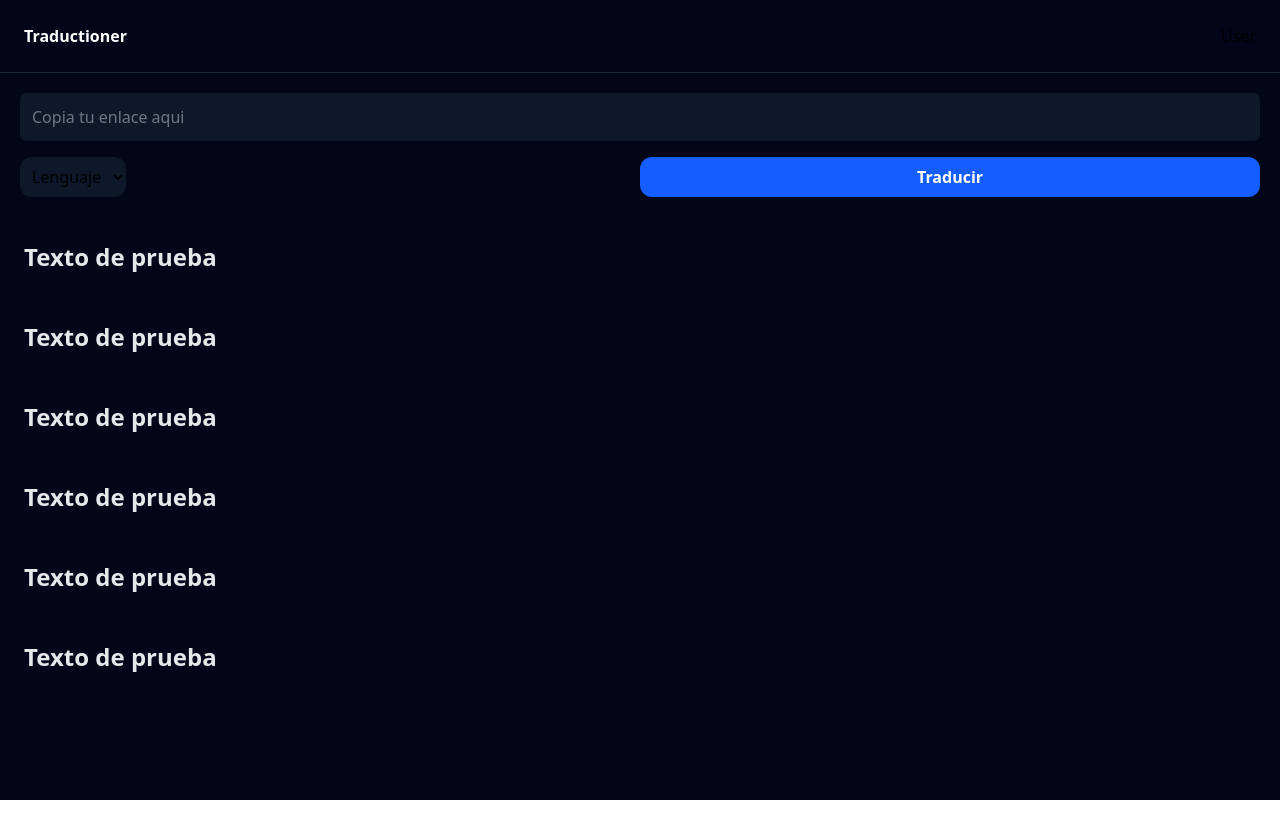
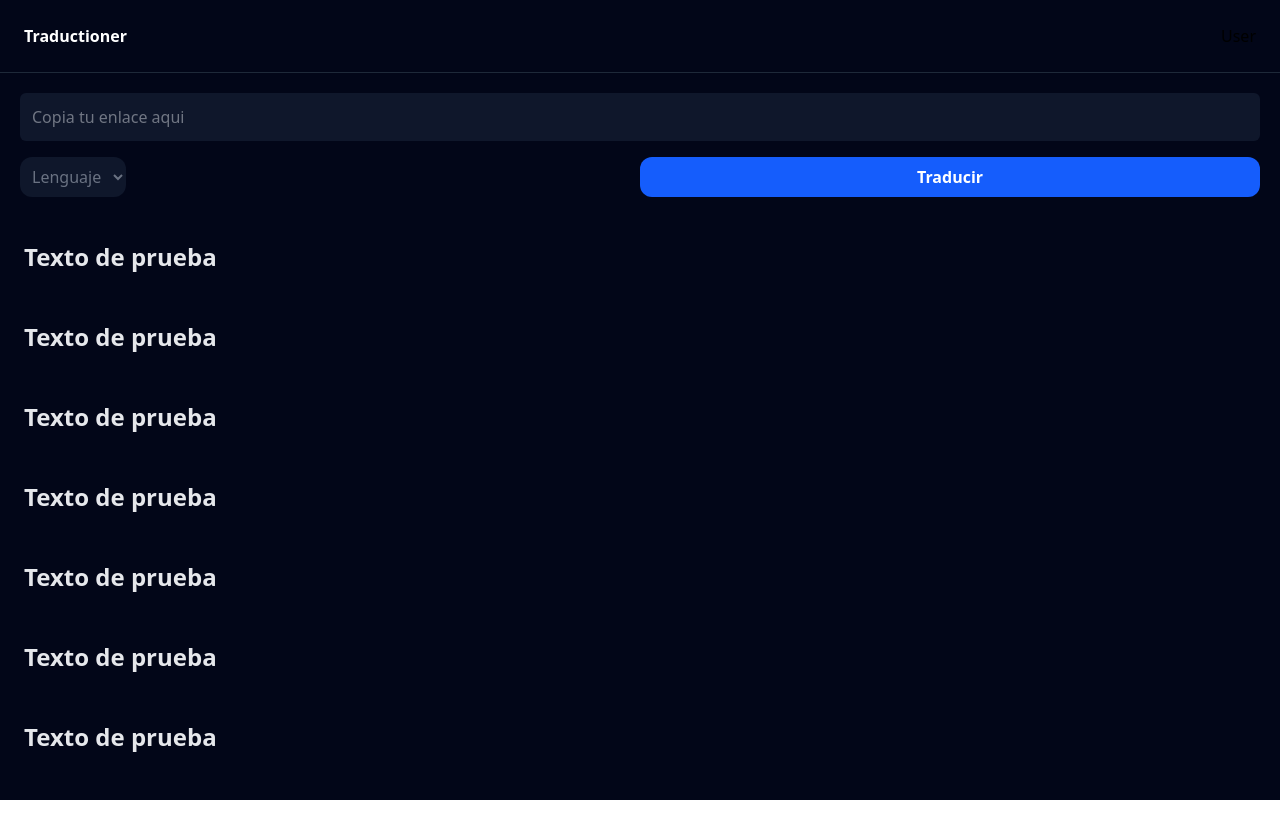
Before and after one commit to josefrlnc01/traduccioner, a React (Vite) app in the folder frontend/: page / in a window 1280 px wide. Shown: the top 838 px of the page. After the commit the page ends 800 px from the top, so only its background shows below. Built offline with nearby package versions, Linux system fonts and the light colour scheme.

Commit message:
implementación de vista de subtítulos y modificación de estilos de módulos

```diff
--- a/frontend/src/views/FormView.tsx
+++ b/frontend/src/views/FormView.tsx
@@ -27,7 +27,7 @@ export default function FormView() {
         <form onSubmit={handleSubmit} className="w-full flex flex-col gap-4">
         <input onChange={handleInput} placeholder="Copia tu enlace aqui" type='text' className='w-full min-w-full p-3 text-gray-300 rounded-md bg-slate-900'/>
         <div className="w-full flex justify-between">
-            <select className="bg-slate-900 rounded-xl pb-1 pt-1 pr-2 pl-2">
+            <select className="bg-slate-900 rounded-xl pb-1 pt-1 pr-2 pl-2 text-gray-500">
                 <option className="text-gray-500" value="">Lenguaje</option>
                     {Object.entries(languages).map(([label, code]) => (
                         <option key={code} value={code}>{label}</option>
--- a/frontend/src/views/MainView.tsx
+++ b/frontend/src/views/MainView.tsx
@@ -6,7 +6,7 @@ import SubtitlesView from './SubtitlesView'
 export default function MainView() {
   return (
     <>
-    <main className='h-dvh h-vh w-dvw w-vw bg-slate-950 flex flex-col'>
+    <main className='h-dvh h-vh max-h-vh w-dvw w-vw bg-slate-950 flex flex-col'>
     <Header/>
     <FormView/>
     <SubtitlesView/>
--- a/frontend/src/views/SubtitlesView.tsx
+++ b/frontend/src/views/SubtitlesView.tsx
@@ -2,7 +2,19 @@ import React from 'react'
 
 export default function SubtitlesView() {
   return (
-    <section className='flex flex-col h-full min-h-full overflow-y-scroll'>
+    <section className='flex flex-col  overflow-y-scroll'>
+        <div className='flex flex-col justify-start items-start p-6'>
+            <p className='font-bold text-2xl text-gray-200'>Texto de prueba</p>
+        </div>
+        <div className='flex flex-col justify-start items-start p-6'>
+            <p className='font-bold text-2xl text-gray-200'>Texto de prueba</p>
+        </div>
+        <div className='flex flex-col justify-start items-start p-6'>
+            <p className='font-bold text-2xl text-gray-200'>Texto de prueba</p>
+        </div>
+        <div className='flex flex-col justify-start items-start p-6'>
+            <p className='font-bold text-2xl text-gray-200'>Texto de prueba</p>
+        </div>
         <div className='flex flex-col justify-start items-start p-6'>
             <p className='font-bold text-2xl text-gray-200'>Texto de prueba</p>
         </div>
```
Also changed, not shown: 1 other file (tests, documents, lock files or other folders).
